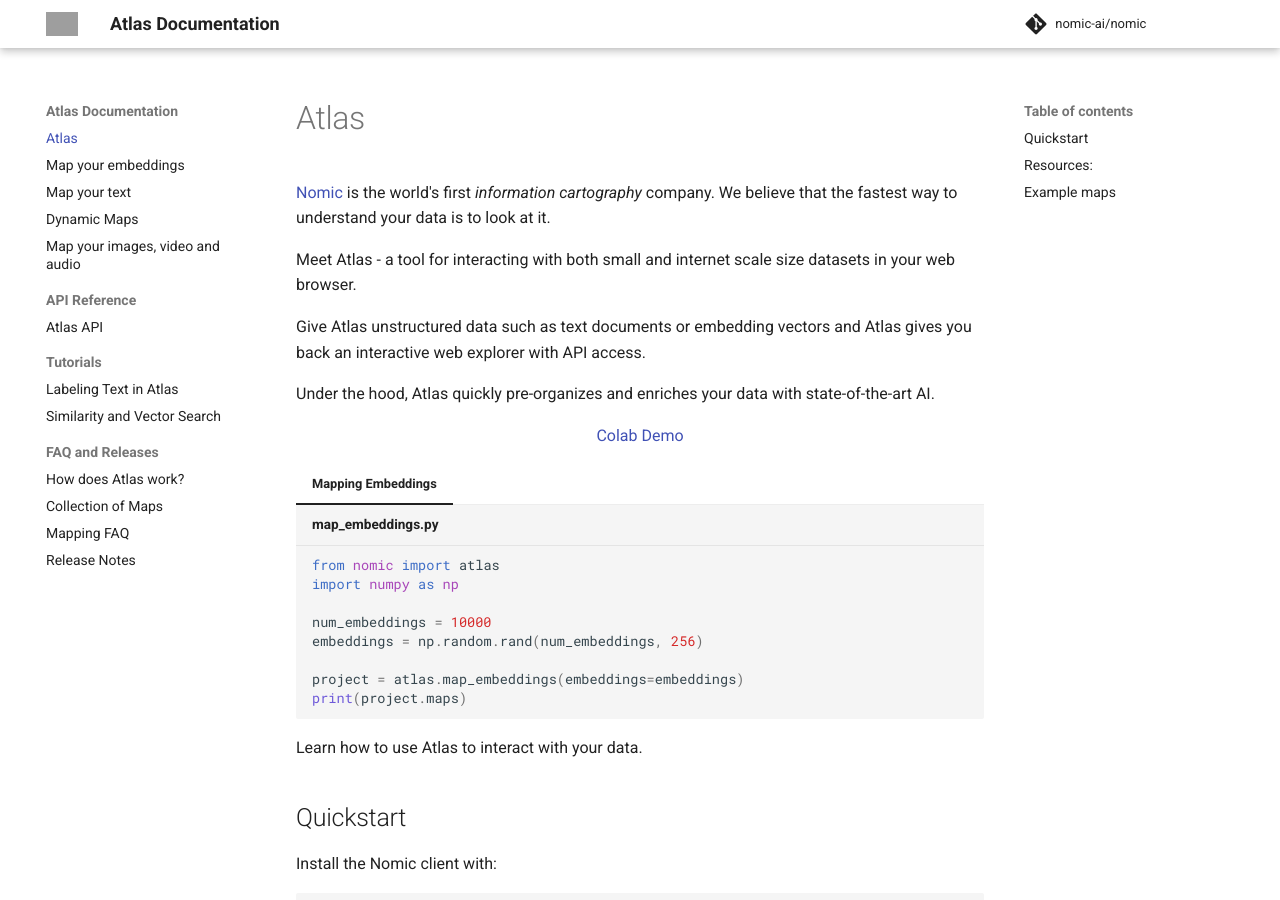
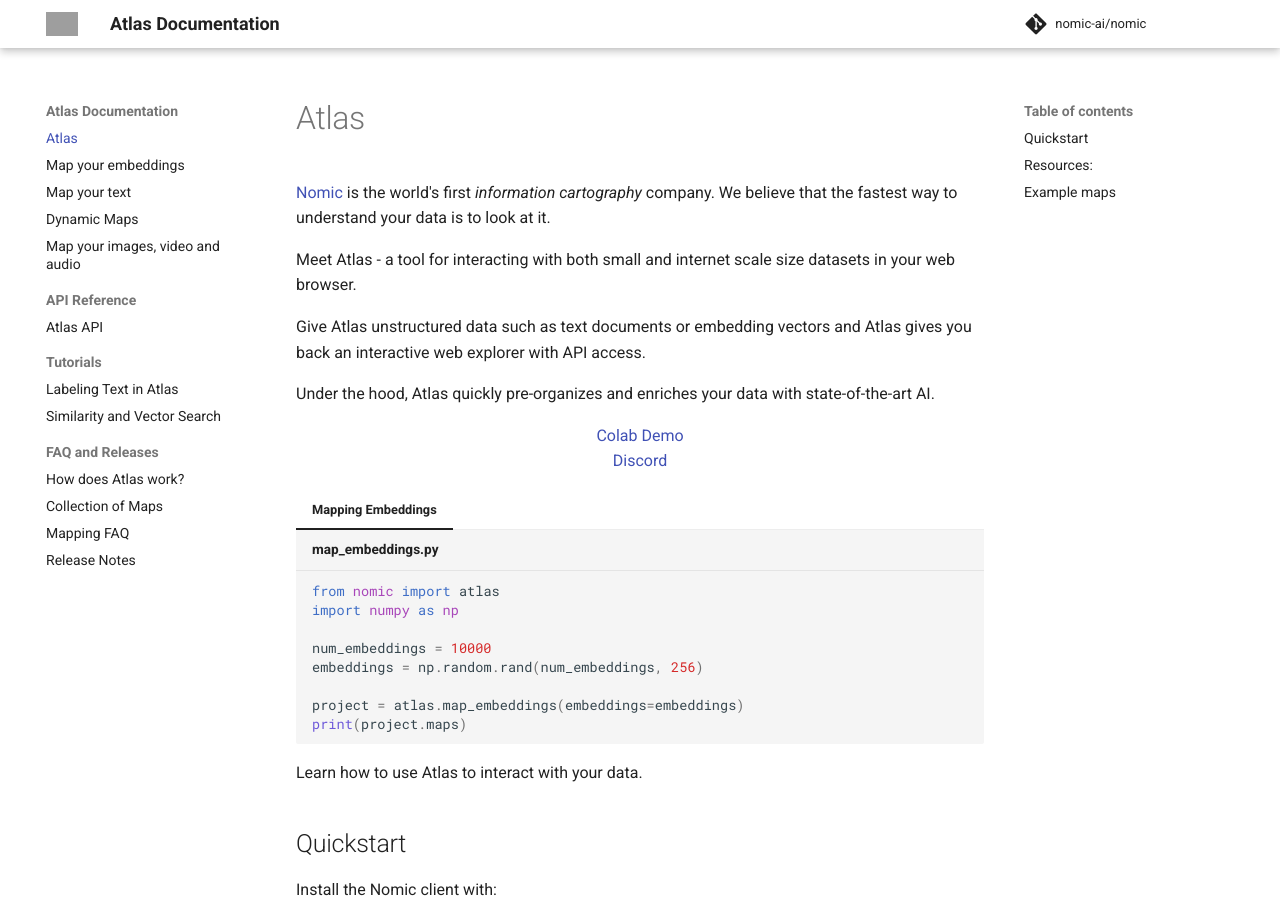
Before and after one commit to nomic-ai/nomic, an MkDocs documentation site: the page built from docs/index.md, in a window 1280 px wide and 900 px high. Built offline with MkDocs 1.6.1 and Material for MkDocs 9.7.7, drawn with Linux system fonts in a browser that asks for light colours; comment, search, counter and statistics services are not loaded; grey boxes are pictures that could not be loaded.

Commit message:
Discord link

```diff
--- a/docs/index.md
+++ b/docs/index.md
@@ -10,6 +10,9 @@
 
 <div align="center">
   <a href="https://colab.research.google.com/drive/1bquOLIaGlu7O_CFc0Wz74HITzWs4UEa4?usp=sharing">Colab Demo</a>
+</div>
+<div align="center">
+  <a href="https://discord.gg/myY5YDR8z8">Discord</a>
 </div>
 
 
```
Also changed, not shown: README.md (+2 -0 lines).
